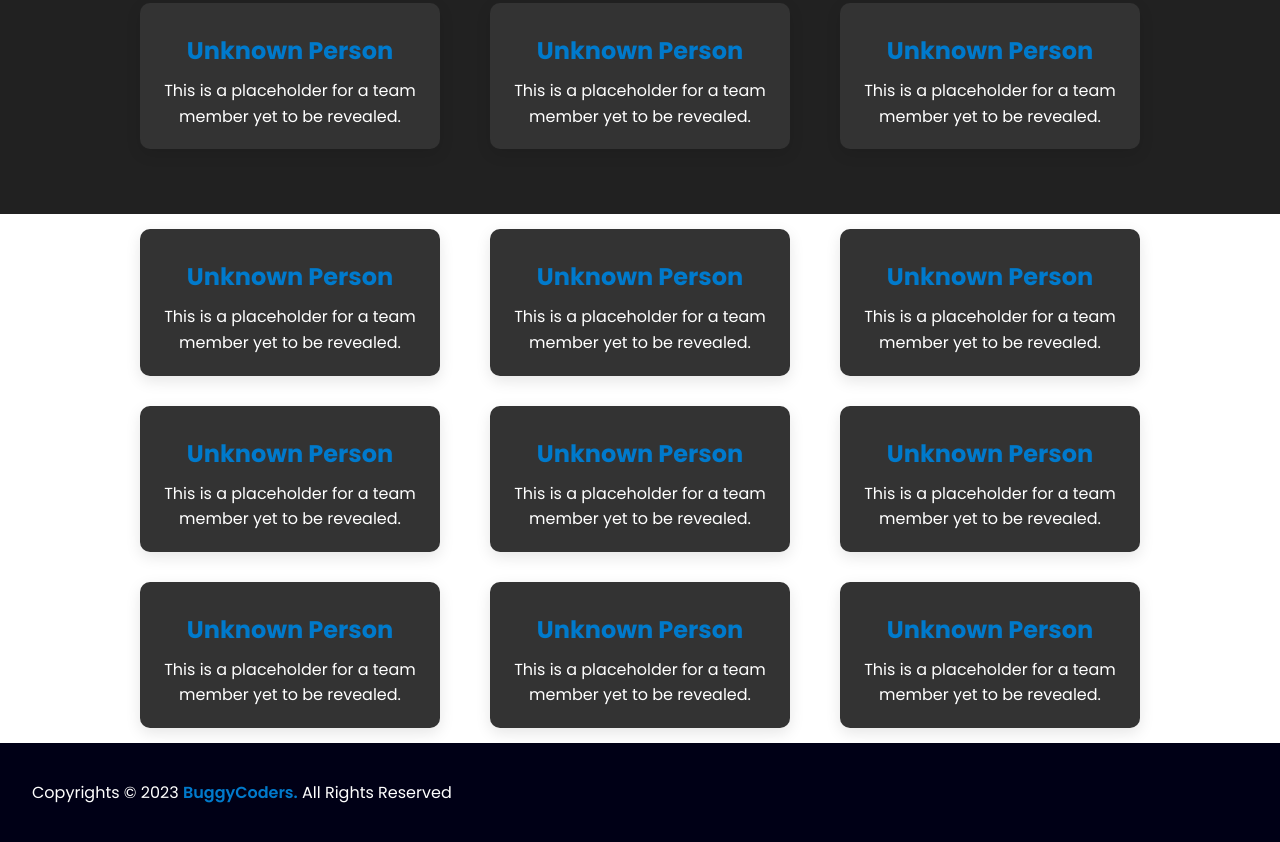
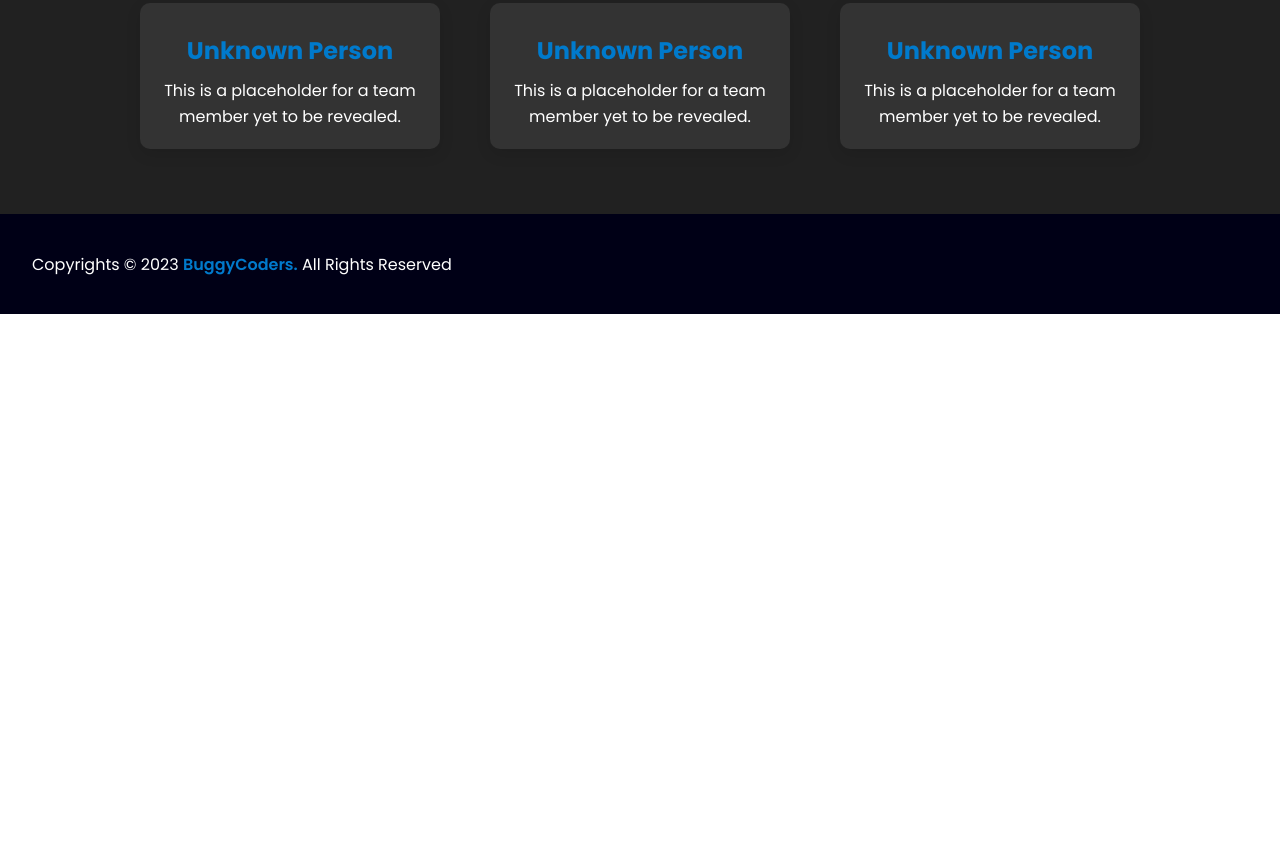
Before and after one commit to Ibrahim-Al-Najjar/BuggyCoders-Website, a website: page learn-more.html in a window 1280 px wide. Shown: the part 326-1168 px from the top of the page. After the commit the page ends 800 px from the top, so only its background shows below. Drawn offline with Linux system fonts and the light colour scheme.

Commit message:
Update learn-more.html

```diff
--- a/learn-more.html
+++ b/learn-more.html
@@ -65,118 +65,6 @@
     </div>
   </section>
 
-
-
-
-      <div class="bottom-cards">
-        <div class="card">
-          <div class="icon">
-            <i class="fa-solid fa-user"></i>
-          </div>
-          <div class="info">
-            <h3>Unknown Person</h3>
-            <p>This is a placeholder for a team member yet to be revealed.</p>
-          </div>
-        </div>
-        <div class="card">
-          <div class="icon">
-            <i class="fa-solid fa-user"></i>
-          </div>
-          <div class="info">
-            <h3>Unknown Person</h3>
-            <p>This is a placeholder for a team member yet to be revealed.</p>
-          </div>
-        </div>
-        <div class="card">
-          <div class="icon">
-            <i class="fa-solid fa-user"></i>
-          </div>
-          <div class="info">
-            <h3>Unknown Person</h3>
-            <p>This is a placeholder for a team member yet to be revealed.</p>
-          </div>
-        </div>
-      </div>
-    </div>
-  </section>
-
-
-
-
-      <div class="bottom-cards">
-        <div class="card">
-          <div class="icon">
-            <i class="fa-solid fa-user"></i>
-          </div>
-          <div class="info">
-            <h3>Unknown Person</h3>
-            <p>This is a placeholder for a team member yet to be revealed.</p>
-          </div>
-        </div>
-        <div class="card">
-          <div class="icon">
-            <i class="fa-solid fa-user"></i>
-          </div>
-          <div class="info">
-            <h3>Unknown Person</h3>
-            <p>This is a placeholder for a team member yet to be revealed.</p>
-          </div>
-        </div>
-        <div class="card">
-          <div class="icon">
-            <i class="fa-solid fa-user"></i>
-          </div>
-          <div class="info">
-            <h3>Unknown Person</h3>
-            <p>This is a placeholder for a team member yet to be revealed.</p>
-          </div>
-        </div>
-      </div>
-    </div>
-  </section>
-
-
-
-      <div class="bottom-cards">
-        <div class="card">
-          <div class="icon">
-            <i class="fa-solid fa-user"></i>
-          </div>
-          <div class="info">
-            <h3>Unknown Person</h3>
-            <p>This is a placeholder for a team member yet to be revealed.</p>
-          </div>
-        </div>
-        <div class="card">
-          <div class="icon">
-            <i class="fa-solid fa-user"></i>
-          </div>
-          <div class="info">
-            <h3>Unknown Person</h3>
-            <p>This is a placeholder for a team member yet to be revealed.</p>
-          </div>
-        </div>
-        <div class="card">
-          <div class="icon">
-            <i class="fa-solid fa-user"></i>
-          </div>
-          <div class="info">
-            <h3>Unknown Person</h3>
-            <p>This is a placeholder for a team member yet to be revealed.</p>
-          </div>
-        </div>
-      </div>
-    </div>
-  </section>
-
-
-
-
-
-
-
-  </section>
-
   <footer class="footer">
     <p class="footer-title">Copyrights © 2023 <span><a href="#">BuggyCoders.</a></span> All Rights Reserved</p>
   </footer>
```
